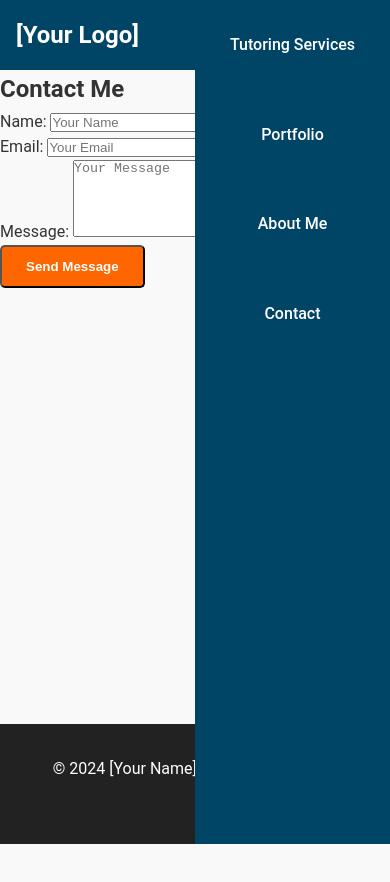
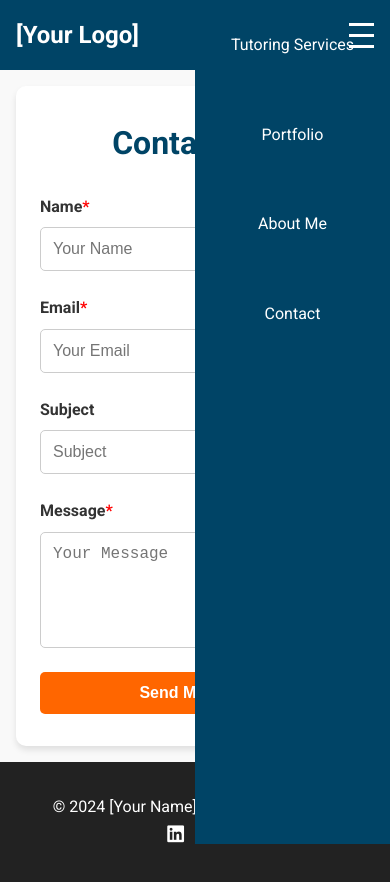
Before and after one commit to scampbe3/my-website, a website: page contact.html in a window 390 px wide. Both pictures are taken after a click on the element 361 px from the left and 35 px from the top of the page. Before the commit the page ends 844 px from the top, so only its background shows below. Drawn offline with Linux system fonts and the light colour scheme.

Commit message:
Your descriptive commit message

```diff
--- a/contact.html
+++ b/contact.html
@@ -3,9 +3,11 @@
 <head>
     <meta charset="UTF-8">
     <meta name="viewport" content="width=device-width, initial-scale=1.0">
-    <title>Contact - [Your Name]</title>
+    <title>Contact Me - [Your Name]</title>
     <link rel="stylesheet" href="css/styles.css">
-    <!-- Google Fonts and Font Awesome can be included similarly -->
+    <!-- Google Fonts and Font Awesome -->
+    <link href="https://fonts.googleapis.com/css2?family=Roboto:wght@400;700&display=swap" rel="stylesheet">
+    <link rel="stylesheet" href="https://cdnjs.cloudflare.com/ajax/libs/font-awesome/6.0.0-beta3/css/all.min.css" integrity="sha512-Fo3rlrZj/kTcK2m3Pj5JLm3H0kTtPPrL5lL4Q2lvW9EUi5OVyc8LJD3n1yjxQqm8FVqdKqLzPzI1f1tZyVU9w==" crossorigin="anonymous" referrerpolicy="no-referrer" />
 </head>
 <body>
     <header>
@@ -28,25 +30,27 @@
     </header>
 
     <main>
-        <section class="contact fade-in">
-            <div class="contact-content">
+        <section class="contact-content fade-in">
             <h1>Contact Me</h1>
-                <form action="https://formspree.io/f/your-form-id" method="POST" class="contact-form">
+            <form class="contact-form" action="#" method="POST">
                 <div class="form-group">
-                        <label for="name">Name:</label>
-                        <input type="text" id="name" name="name" required placeholder="Your Name">
+                    <label for="name">Name<span style="color: red;">*</span></label>
+                    <input type="text" id="name" name="name" placeholder="Your Name" required>
                 </div>
                 <div class="form-group">
-                        <label for="email">Email:</label>
-                        <input type="email" id="email" name="_replyto" required placeholder="Your Email">
+                    <label for="email">Email<span style="color: red;">*</span></label>
+                    <input type="email" id="email" name="email" placeholder="Your Email" required>
                 </div>
                 <div class="form-group">
-                        <label for="message">Message:</label>
-                        <textarea id="message" name="message" rows="5" required placeholder="Your Message"></textarea>
+                    <label for="subject">Subject</label>
+                    <input type="text" id="subject" name="subject" placeholder="Subject">
                 </div>
-                    <button type="submit" class="cta-button">Send Message</button>
+                <div class="form-group">
+                    <label for="message">Message<span style="color: red;">*</span></label>
+                    <textarea id="message" name="message" rows="5" placeholder="Your Message" required></textarea>
+                </div>
+                <button type="submit" class="submit-button">Send Message</button>
             </form>
-            </div>
         </section>
     </main>
 
@@ -54,8 +58,8 @@
         <div class="footer-content">
             <p>&copy; 2024 [Your Name]. All rights reserved.</p>
             <div class="social-links">
-                <a href="#"><i class="fab fa-linkedin"></i></a>
-                <a href="#"><i class="fab fa-github"></i></a>
+                <a href="https://linkedin.com/in/yourprofile"><i class="fab fa-linkedin"></i></a>
+                <a href="https://github.com/yourprofile"><i class="fab fa-github"></i></a>
                 <!-- Add more social icons as needed -->
             </div>
         </div>
--- a/css/styles.css
+++ b/css/styles.css
@@ -24,10 +24,9 @@ body {
 /* =========================================
    Navigation
    ========================================= */
-header {
+   header {
     background-color: #004466;
     width: 100%;
-    /* Removed position: fixed; to allow Flexbox to handle layout */
 }
 
 nav {
@@ -71,6 +70,7 @@ nav {
     display: none;
     flex-direction: column;
     cursor: pointer;
+    z-index: 1001; /* Ensures hamburger is above the pop-out menu */
 }
 
 .bar {
@@ -79,6 +79,46 @@ nav {
     background-color: #fff;
     margin: 4px 0;
     transition: all 0.3s ease;
+}
+
+/* Responsive Styles */
+@media (max-width: 768px) {
+    .nav-links {
+        position: fixed;
+        right: 0;
+        height: 100vh;
+        top: 0;
+        background-color: #004466;
+        flex-direction: column;
+        align-items: center;
+        width: 20%;
+        transform: translateX(100%);
+        transition: transform 0.5s ease-in;
+        z-index: 1000; /* Ensures menu is above other content */
+    }
+
+    .nav-active {
+        transform: translateX(0);
+    }
+
+    .hamburger {
+        display: flex;
+    }
+
+    /* ... other responsive styles ... */
+}
+
+
+/* =========================================
+   Main Content Area
+   ========================================= */
+main {
+    flex: 1; /* Allows main to grow and take up available space */
+    display: flex;
+    flex-direction: column;
+    align-items: center;
+    justify-content: center;
+    padding: 2rem 1rem;
 }
 
 /* =========================================
@@ -90,7 +130,6 @@ nav {
     display: flex;
     align-items: center;
     justify-content: center;
-    /* Removed padding-top to prevent overlap with fixed header */
 }
 
 .hero-content {
@@ -189,16 +228,23 @@ nav {
 }
 
 /* =========================================
-   Portfolio Preview
+   Portfolio Section
    ========================================= */
-.portfolio-preview {
-    padding: 4rem 1rem;
+.portfolio-content {
+    max-width: 1200px;
+    margin: 4rem auto 4rem auto;
+    padding: 0 1rem;
     text-align: center;
-    background-color: #fff;
 }
 
-.portfolio-preview h2 {
-    font-size: 2rem;
+.portfolio-content h1 {
+    font-size: 2.5rem;
+    margin-bottom: 1rem;
+}
+
+.portfolio-content p {
+    font-size: 1rem;
+    color: #555;
     margin-bottom: 2rem;
 }
 
@@ -258,33 +304,6 @@ nav {
 
 .view-button:hover {
     background-color: #e65c00; /* Darker orange */
-}
-
-/* =========================================
-   Footer
-   ========================================= */
-footer {
-    background-color: #222;
-    color: #fff;
-    padding: 2rem 1rem;
-    text-align: center;
-    margin-top: auto; /* Pushes footer to the bottom */
-}
-
-.footer-content {
-    max-width: 1200px;
-    margin: auto;
-}
-
-.social-links a {
-    color: #fff;
-    margin: 0 0.5rem;
-    font-size: 1.2rem;
-    transition: color 0.3s ease;
-}
-
-.social-links a:hover {
-    color: #ff6600;
 }
 
 /* =========================================
@@ -355,6 +374,124 @@ footer {
 }
 
 /* =========================================
+   Contact Page Specific Styles
+   ========================================= */
+.contact-content {
+    max-width: 600px;
+    width: 100%;
+    background-color: #fff;
+    padding: 3rem 2rem;
+    border-radius: 10px;
+    box-shadow: 0 4px 6px rgba(0,0,0,0.1);
+    text-align: center;
+}
+
+.contact-content h1 {
+    font-size: 2.5rem;
+    margin-bottom: 1.5rem;
+    color: #004466;
+}
+
+.contact-form {
+    display: flex;
+    flex-direction: column;
+    gap: 1.5rem;
+}
+
+.form-group {
+    display: flex;
+    flex-direction: column;
+    text-align: left;
+}
+
+.form-group label {
+    margin-bottom: 0.5rem;
+    font-weight: bold;
+    color: #333;
+}
+
+.form-group input,
+.form-group textarea,
+.form-group select {
+    padding: 0.75rem;
+    border: 1px solid #ccc;
+    border-radius: 5px;
+    font-size: 1rem;
+    transition: border-color 0.3s ease;
+}
+
+.form-group input:focus,
+.form-group textarea:focus,
+.form-group select:focus {
+    border-color: #ff6600; /* Match button color */
+    outline: none;
+}
+
+.submit-button {
+    padding: 0.75rem 1.5rem;
+    background-color: #ff6600; /* Orange color */
+    color: #fff;
+    border: none;
+    border-radius: 5px;
+    font-size: 1rem;
+    font-weight: bold;
+    cursor: pointer;
+    transition: background-color 0.3s ease;
+}
+
+.submit-button:hover {
+    background-color: #e65c00; /* Darker orange */
+}
+
+/* =========================================
+   Footer
+   ========================================= */
+footer {
+    background-color: #222;
+    color: #fff;
+    padding: 2rem 1rem;
+    text-align: center;
+    margin-top: auto; /* Pushes footer to the bottom */
+}
+
+.footer-content {
+    max-width: 1200px;
+    margin: auto;
+}
+
+.social-links a {
+    color: #fff;
+    margin: 0 0.5rem;
+    font-size: 1.2rem;
+    transition: color 0.3s ease;
+}
+
+.social-links a:hover {
+    color: #ff6600;
+}
+
+/* =========================================
+   Fade-In and Drift-Up Animations
+   ========================================= */
+@keyframes fadeInUp {
+    0% {
+        opacity: 0;
+        transform: translateY(20px);
+    }
+    100% {
+        opacity: 1;
+        transform: translateY(0);
+    }
+}
+
+.fade-in {
+    opacity: 0;
+    animation: fadeInUp 1s forwards;
+    /* Optional: stagger animations with delay */
+    /* You can add delay using inline styles or additional classes if needed */
+}
+
+/* =========================================
    Responsive Styles
    ========================================= */
 @media (max-width: 768px) {
@@ -383,12 +520,29 @@ footer {
         transform: translateX(0);
     }
 
-    /* Hero Section */
+    /* Adjustments for smaller screens */
+    main {
+        padding: 1rem;
+    }
+
+    .contact-content {
+        padding: 2rem 1.5rem;
+    }
+
+    .contact-content h1 {
+        font-size: 2rem;
+    }
+
+    .submit-button {
+        width: 100%;
+    }
+
+    /* Hero Section Adjustments */
     .hero h1 {
         font-size: 2.5rem;
     }
 
-    /* Profile Section */
+    /* Profile Section Adjustments */
     .profile {
         flex-direction: column;
         align-items: center;
@@ -399,24 +553,12 @@ footer {
         height: 200px;
     }
 
-    /* Service List */
+    /* Service List Adjustments */
     .service-list,
     .portfolio-grid,
     .testimonial-list {
         flex-direction: column;
         align-items: center;
-    }
-
-    /* Projects */
-    .projects {
-        flex-direction: column;
-        align-items: center;
-    }
-
-    /* Services Page Adjustments */
-    .service-item {
-        width: 100%;
-        max-width: 500px;
     }
 
     /* Portfolio Grid Adjustments */
```
Also changed, not shown: about.html (+6 -21 lines). Lines whose indentation alone changed are shown as unchanged.
